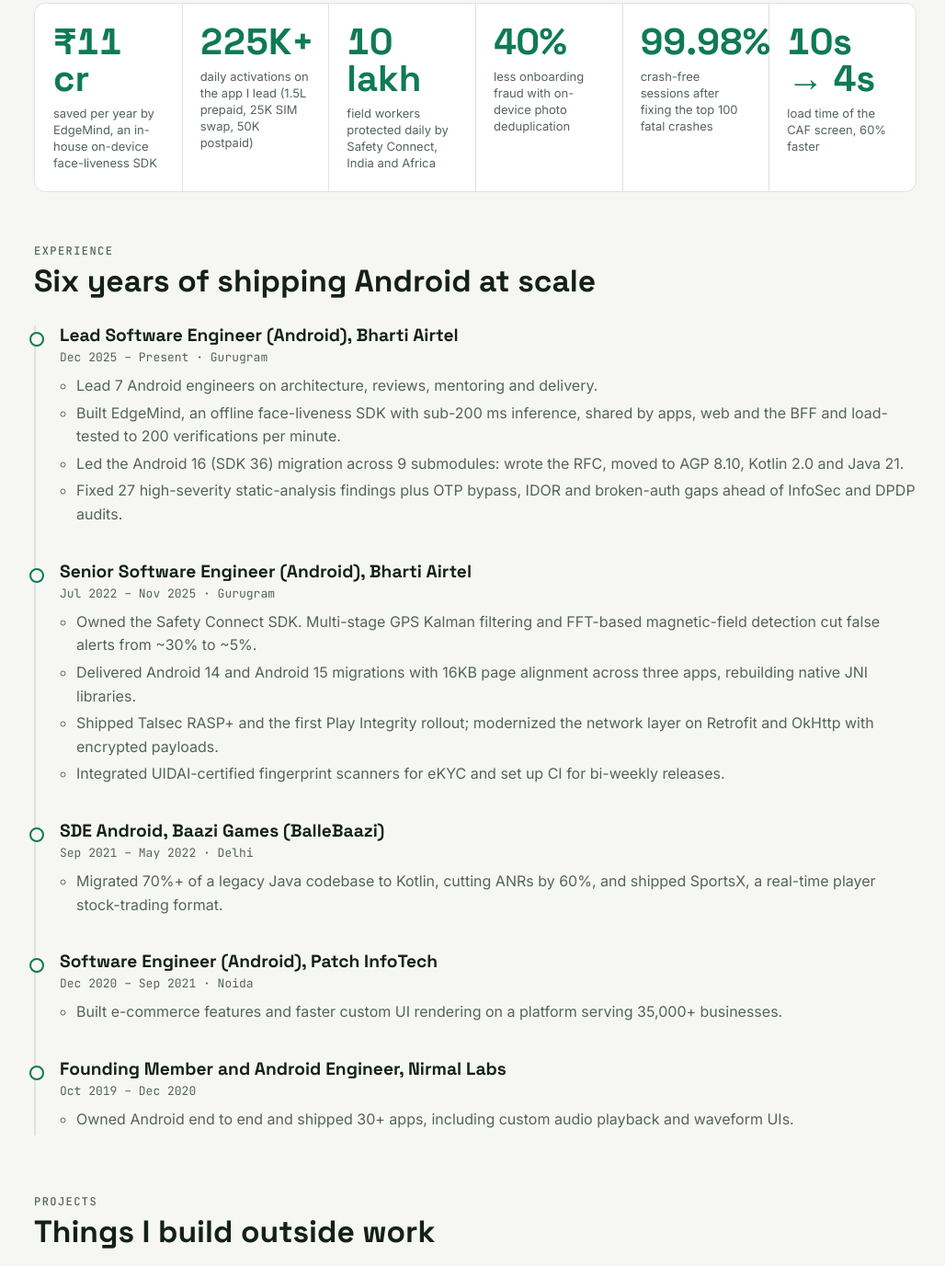
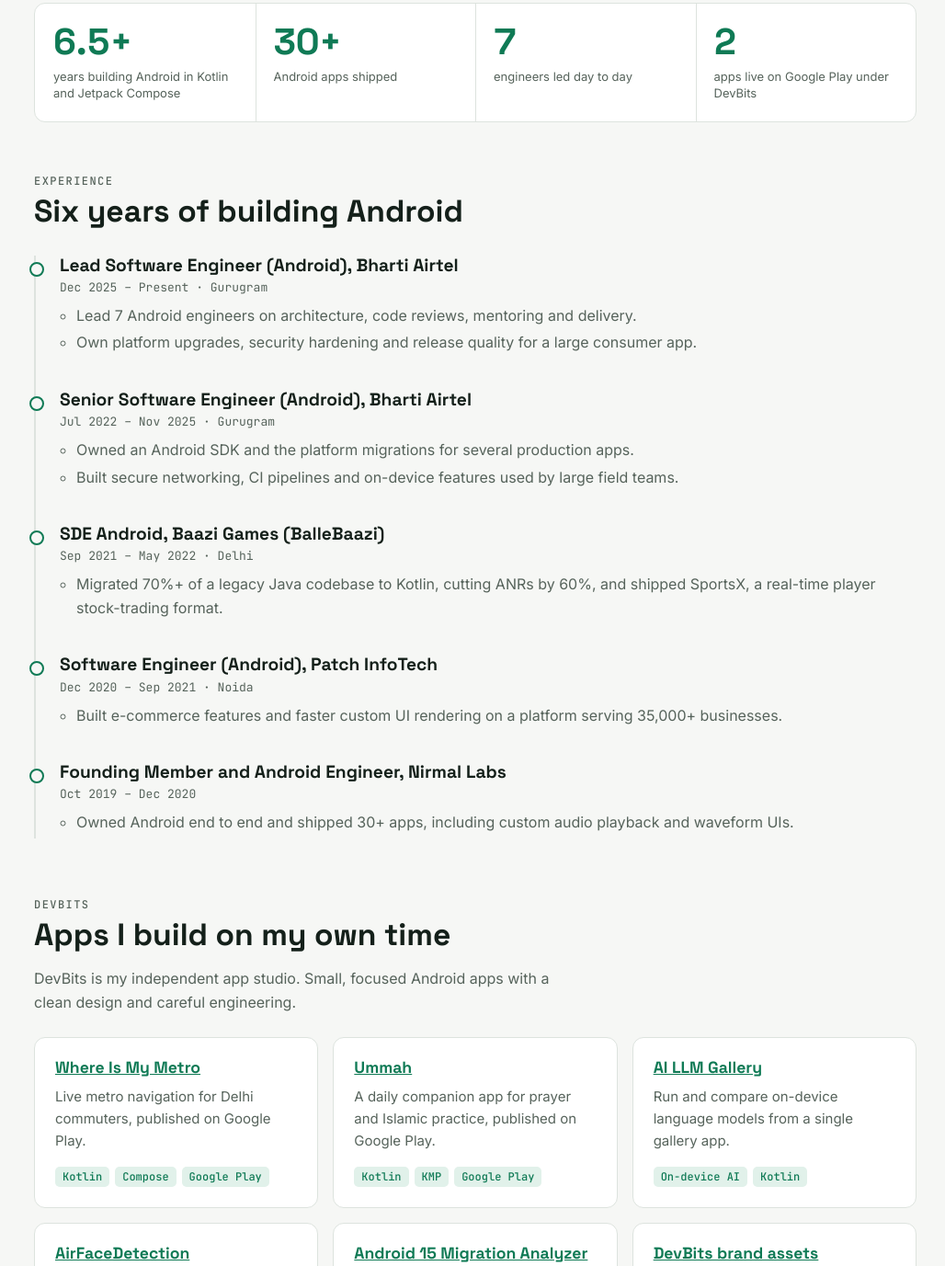
Before and after one commit to AzharCodeWizard/AzharCodeWizard.github.io, a plain HTML site: page index.html in a window 1280 px wide. Shown: the part 610-1987 px from the top of the page at 92% size, without its empty margins (123-1151 px from the left). Drawn offline with Linux system fonts and the light colour scheme.

Commit message:
Feature DevBits projects, remove employer project details
Co-Authored-By: Claude Sonnet 5.5 <noreply@anthropic.com>
Claude-Session: https://claude.ai/code/session_01Y31NT3Wo3ewL2ABwCVfJJd

```diff
--- a/index.html
+++ b/index.html
@@ -65,8 +65,8 @@ footer{padding-block:32px 40px;color:var(--muted);font-size:13px}
 
 <header class="hero">
   <div class="eyebrow">Lead Android Engineer · Gurugram, India</div>
-  <h1>I build Android apps and SDKs that <em>millions of people</em> rely on every day.</h1>
-  <p>6.5+ years in Kotlin and Jetpack Compose. At Airtel I lead a team of 7, own the retailer app's Android platform and ship on-device AI, security hardening and platform migrations at scale.</p>
+  <h1>I build Android apps with care under <em>DevBits</em>, and lead Android teams for a living.</h1>
+  <p>6.5+ years in Kotlin and Jetpack Compose. By day I lead a team of 7 Android engineers. On my own time I design and ship small, polished apps as DevBits: small bits, big impact.</p>
   <div class="cta">
     <a class="btn primary" href="#contact">Get in touch</a>
     <a class="btn" href="https://www.linkedin.com/in/iamazhar" rel="noopener">LinkedIn</a>
@@ -76,37 +76,25 @@ footer{padding-block:32px 40px;color:var(--muted);font-size:13px}
 </header>
 
 <div class="stats" id="impact" role="list">
-  <div class="stat" role="listitem"><div class="n">₹11 cr</div><div class="l">saved per year by EdgeMind, an in-house on-device face-liveness SDK</div></div>
-  <div class="stat" role="listitem"><div class="n">225K+</div><div class="l">daily activations on the app I lead (1.5L prepaid, 25K SIM swap, 50K postpaid)</div></div>
-  <div class="stat" role="listitem"><div class="n">10 lakh</div><div class="l">field workers protected daily by Safety Connect, India and Africa</div></div>
-  <div class="stat" role="listitem"><div class="n">40%</div><div class="l">less onboarding fraud with on-device photo deduplication</div></div>
-  <div class="stat" role="listitem"><div class="n">99.98%</div><div class="l">crash-free sessions after fixing the top 100 fatal crashes</div></div>
-  <div class="stat" role="listitem"><div class="n">10s → 4s</div><div class="l">load time of the CAF screen, 60% faster</div></div>
+  <div class="stat" role="listitem"><div class="n">6.5+</div><div class="l">years building Android in Kotlin and Jetpack Compose</div></div>
+  <div class="stat" role="listitem"><div class="n">30+</div><div class="l">Android apps shipped</div></div>
+  <div class="stat" role="listitem"><div class="n">7</div><div class="l">engineers led day to day</div></div>
+  <div class="stat" role="listitem"><div class="n">2</div><div class="l">apps live on Google Play under DevBits</div></div>
 </div>
 
 <section id="experience">
   <div class="eyebrow">Experience</div>
-  <h2>Six years of shipping Android at scale</h2>
+  <h2>Six years of building Android</h2>
   <ol class="tl">
     <li>
       <h3>Lead Software Engineer (Android), Bharti Airtel</h3>
       <div class="when">Dec 2025 – Present · Gurugram</div>
-      <ul>
-        <li>Lead 7 Android engineers on architecture, reviews, mentoring and delivery.</li>
-        <li>Built EdgeMind, an offline face-liveness SDK with sub-200 ms inference, shared by apps, web and the BFF and load-tested to 200 verifications per minute.</li>
-        <li>Led the Android 16 (SDK 36) migration across 9 submodules: wrote the RFC, moved to AGP 8.10, Kotlin 2.0 and Java 21.</li>
-        <li>Fixed 27 high-severity static-analysis findings plus OTP bypass, IDOR and broken-auth gaps ahead of InfoSec and DPDP audits.</li>
-      </ul>
+      <ul><li>Lead 7 Android engineers on architecture, code reviews, mentoring and delivery.</li><li>Own platform upgrades, security hardening and release quality for a large consumer app.</li></ul>
     </li>
     <li>
       <h3>Senior Software Engineer (Android), Bharti Airtel</h3>
       <div class="when">Jul 2022 – Nov 2025 · Gurugram</div>
-      <ul>
-        <li>Owned the Safety Connect SDK. Multi-stage GPS Kalman filtering and FFT-based magnetic-field detection cut false alerts from ~30% to ~5%.</li>
-        <li>Delivered Android 14 and Android 15 migrations with 16KB page alignment across three apps, rebuilding native JNI libraries.</li>
-        <li>Shipped Talsec RASP+ and the first Play Integrity rollout; modernized the network layer on Retrofit and OkHttp with encrypted payloads.</li>
-        <li>Integrated UIDAI-certified fingerprint scanners for eKYC and set up CI for bi-weekly releases.</li>
-      </ul>
+      <ul><li>Owned an Android SDK and the platform migrations for several production apps.</li><li>Built secure networking, CI pipelines and on-device features used by large field teams.</li></ul>
     </li>
     <li>
       <h3>SDE Android, Baazi Games (BalleBaazi)</h3>
@@ -127,14 +115,16 @@ footer{padding-block:32px 40px;color:var(--muted);font-size:13px}
 </section>
 
 <section id="projects">
-  <div class="eyebrow">Projects</div>
-  <h2>Things I build outside work</h2>
+  <div class="eyebrow">DevBits</div>
+  <h2>Apps I build on my own time</h2>
+  <p style="max-width:60ch;color:var(--muted);margin:-12px 0 24px">DevBits is my independent app studio. Small, focused Android apps with a clean design and careful engineering.</p>
   <div class="grid">
     <article class="card"><h3><a href="https://play.google.com/store/apps/details?id=com.delhimetro.ai" rel="noopener">Where Is My Metro</a></h3><p>Live metro navigation for Delhi commuters, published on Google Play.</p><div class="tags"><span class="tag">Kotlin</span><span class="tag">Compose</span><span class="tag">Google Play</span></div></article>
     <article class="card"><h3><a href="https://play.google.com/store/apps/details?id=com.azhar.ummah" rel="noopener">Ummah</a></h3><p>A daily companion app for prayer and Islamic practice, published on Google Play.</p><div class="tags"><span class="tag">Kotlin</span><span class="tag">KMP</span><span class="tag">Google Play</span></div></article>
     <article class="card"><h3><a href="https://github.com/AzharCodeWizard/AILLMGallery" rel="noopener">AI LLM Gallery</a></h3><p>Run and compare on-device language models from a single gallery app.</p><div class="tags"><span class="tag">On-device AI</span><span class="tag">Kotlin</span></div></article>
-    <article class="card"><h3><a href="https://github.com/AzharCodeWizard/FaceCaptureSample" rel="noopener">AirFaceDetection</a></h3><p>Real-time on-device face detection and liveness experiments with CameraX.</p><div class="tags"><span class="tag">CameraX</span><span class="tag">ML</span></div></article>
+    <article class="card"><h3><a href="https://github.com/AzharCodeWizard/FaceCaptureSample" rel="noopener">AirFaceDetection</a></h3><p>Real-time on-device face detection with CameraX.</p><div class="tags"><span class="tag">CameraX</span><span class="tag">ML</span></div></article>
     <article class="card"><h3><a href="https://github.com/AzharCodeWizard/android15-migration-analyzer" rel="noopener">Android 15 Migration Analyzer</a></h3><p>Scans a project for Android 15 and 16KB page-size compatibility problems.</p><div class="tags"><span class="tag">Tooling</span><span class="tag">Android 15</span></div></article>
+    <article class="card"><h3><a href="https://github.com/AzharCodeWizard/devbits-brand-assets" rel="noopener">DevBits brand assets</a></h3><p>Icons, Play Store banners and the generators behind the DevBits identity.</p><div class="tags"><span class="tag">Branding</span><span class="tag">Canvas</span></div></article>
   </div>
 </section>
 
```
